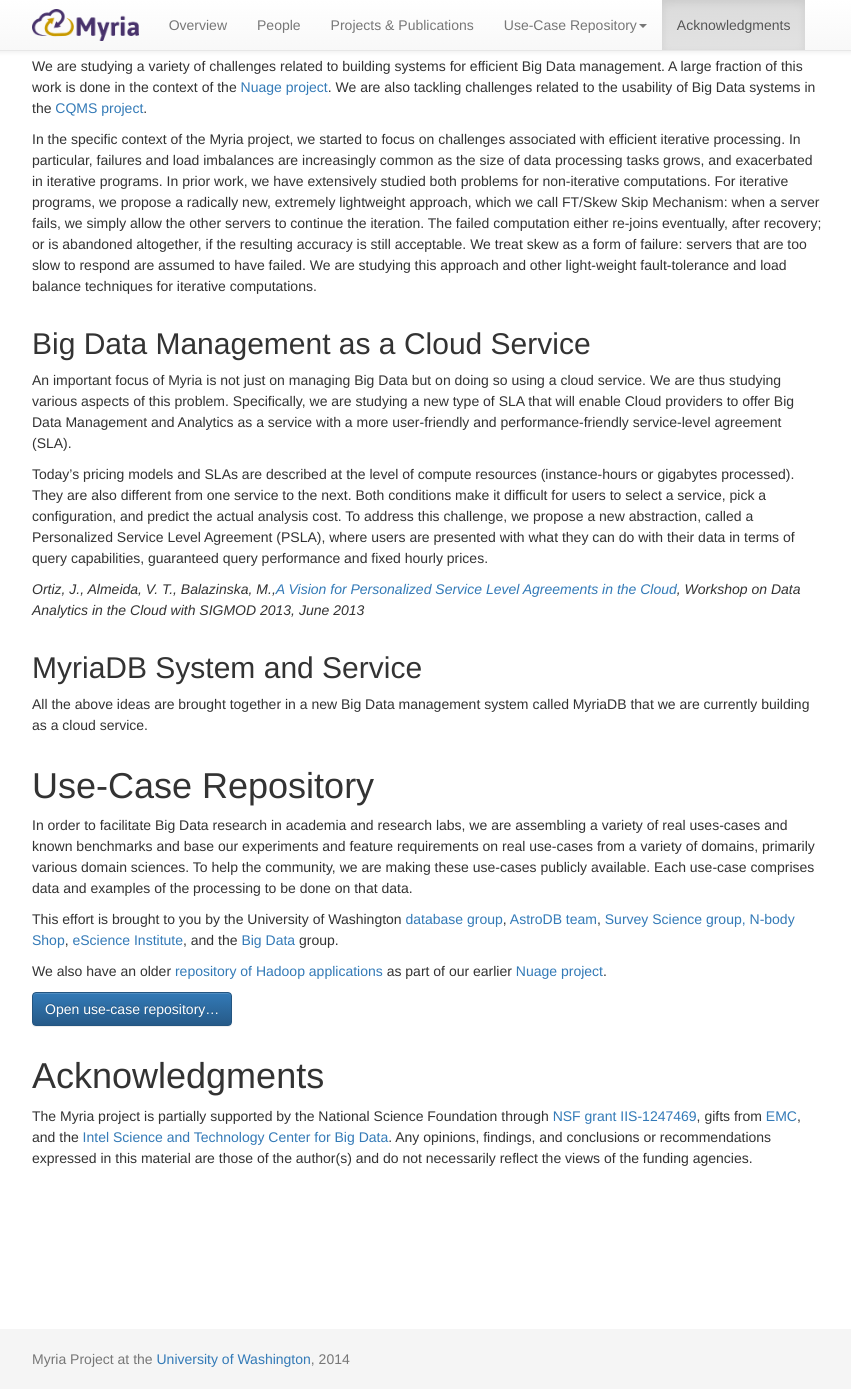
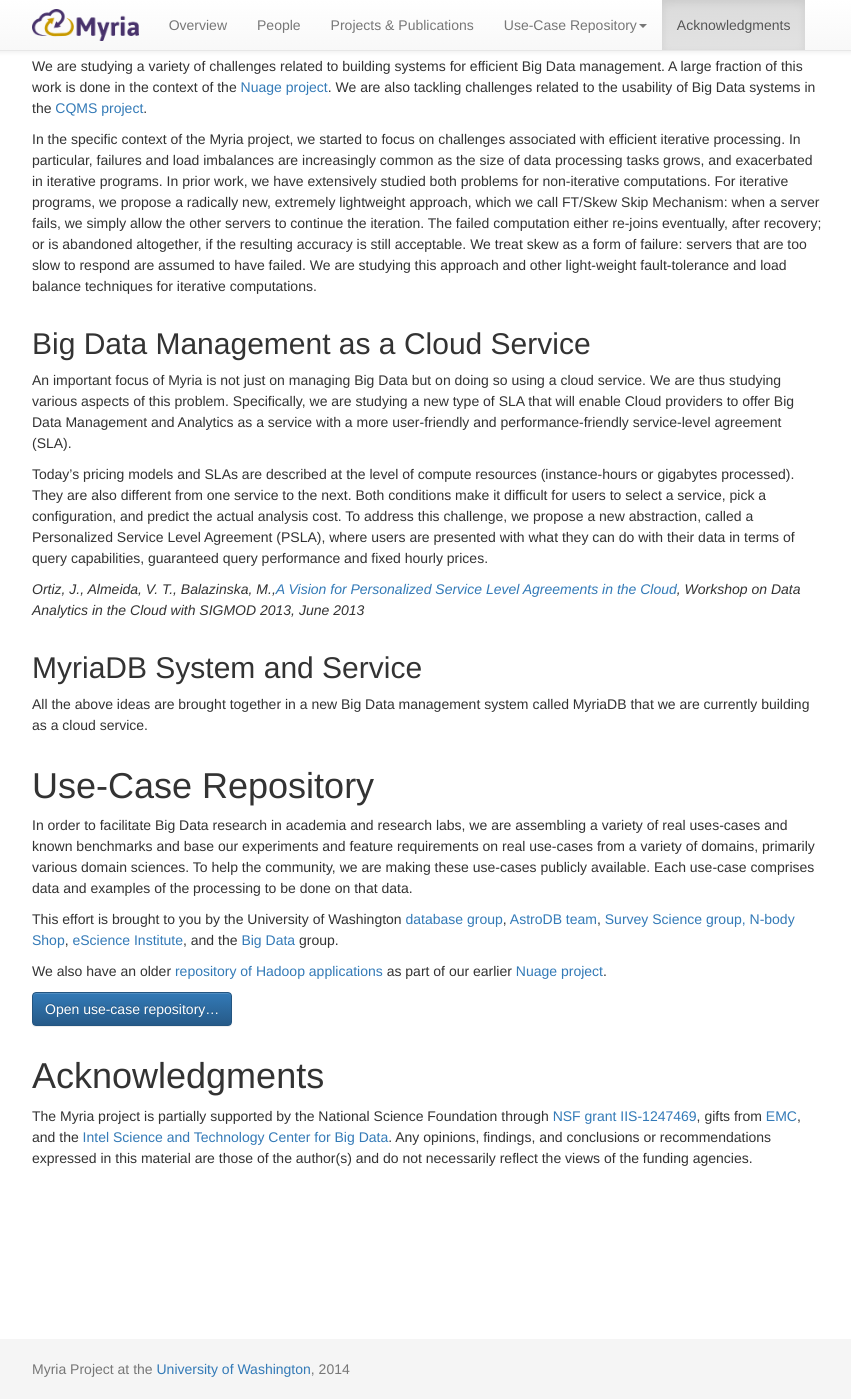
Before and after one commit to uwescience/myria-website, a Jekyll site: the page built from index.markdown, in a window 1280 px wide and 1400 px high, scrolled down 2011 px. Shown: the whole window, without its empty margins (213-1064 px from the left). Built offline with Jekyll 4.4.1, drawn with Linux system fonts in a browser that asks for light colours; nearby versions of some CDN libraries; Markdown is read by kramdown in place of the engine named in the settings.

```diff
--- a/css/main.css
+++ b/css/main.css
@@ -31,7 +31,7 @@
 }
 
 #footer {
-	margin-top: 150px;
+	margin-top: 160px;
 	background-color: #f5f5f5;
 	height: 60px;
 }
```
